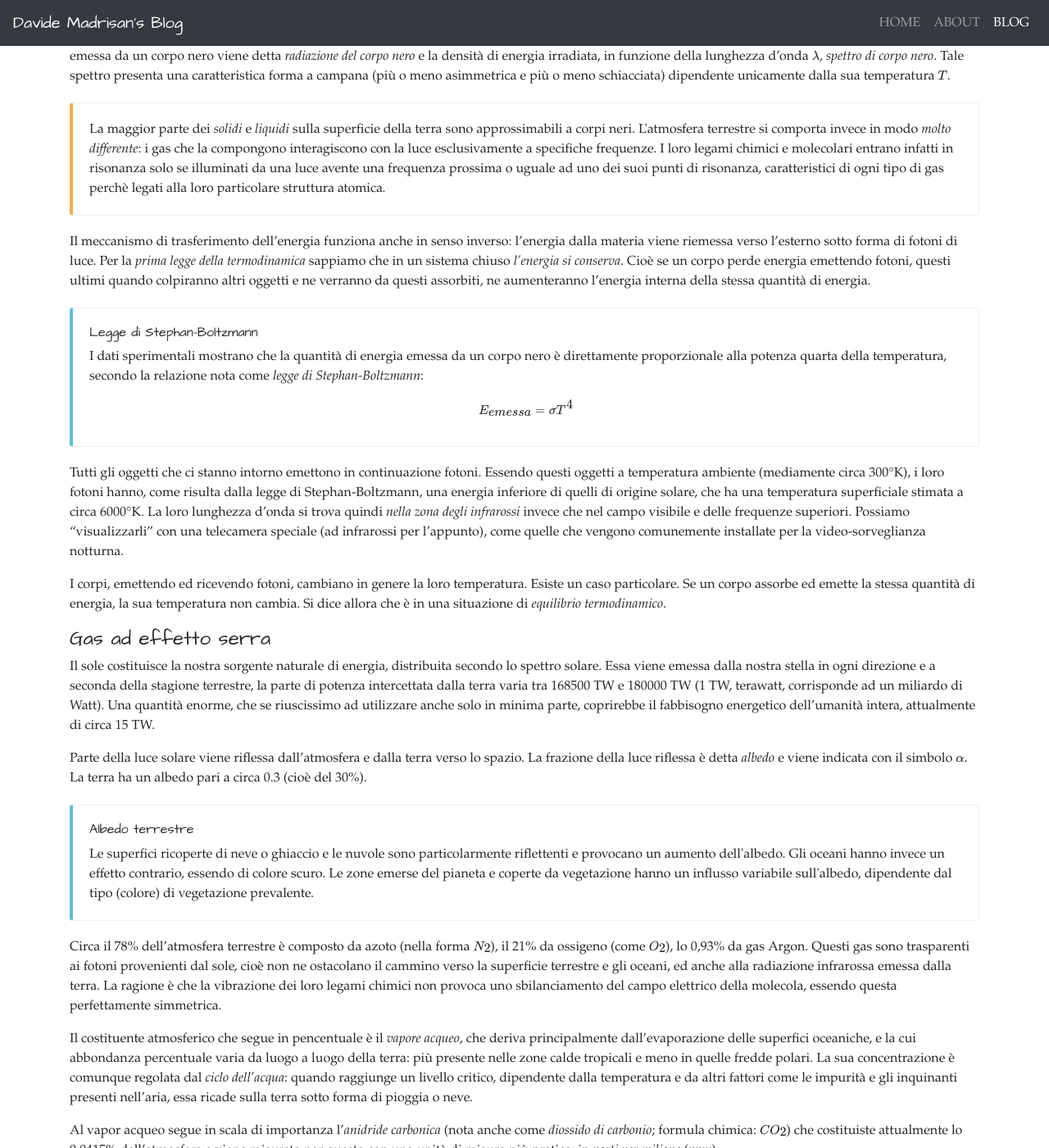
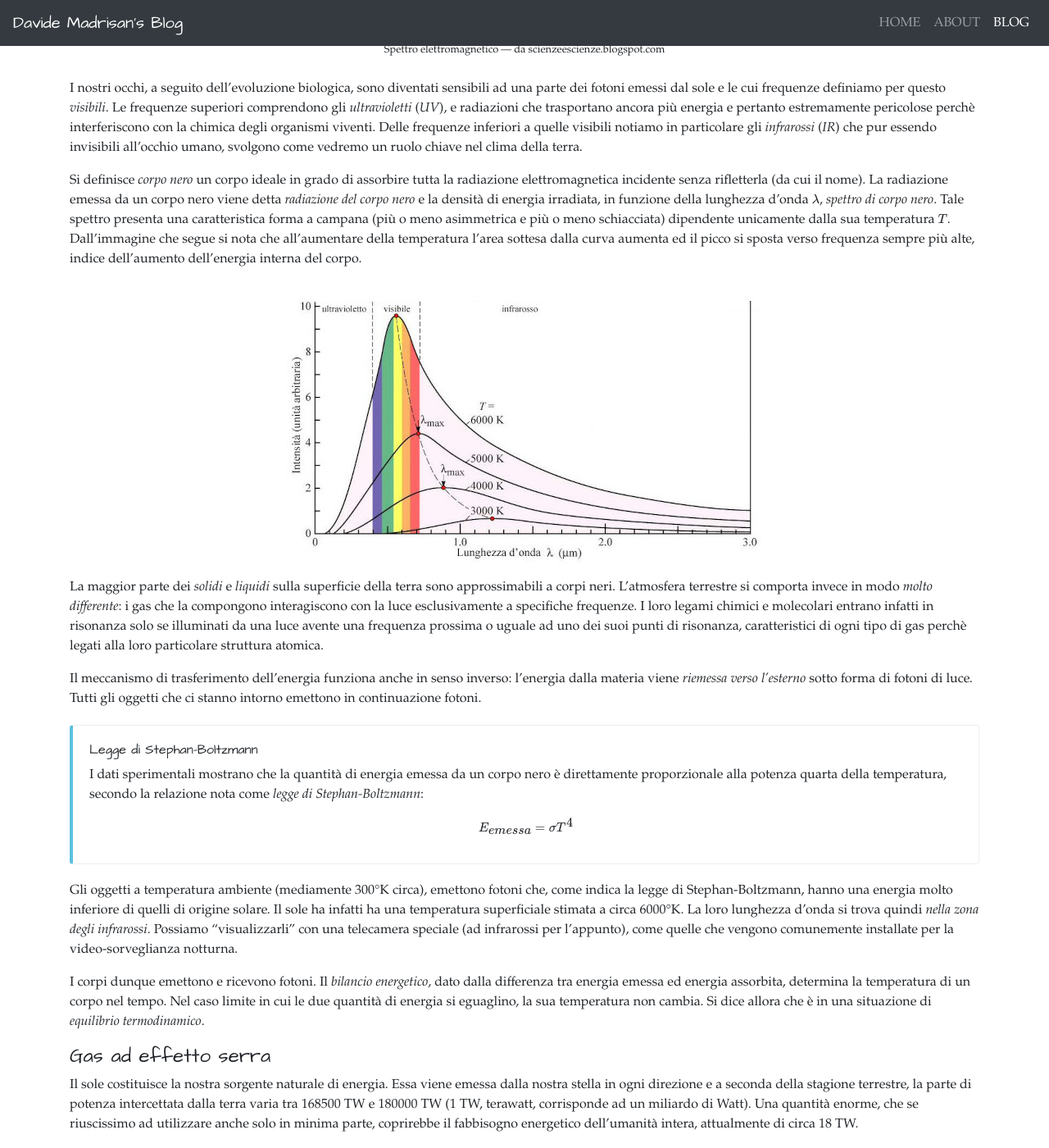
Before and after one commit to madrisan/madrisan.github.io, a Jekyll site: the page built from _posts/2020-12-29-climate-changes-physics.md, in a window 1280 px wide and 1400 px high, scrolled down 1694 px. Shown: the whole window at 82% size. Built offline with Jekyll 4.4.1, drawn with Linux system fonts in a browser that asks for light colours; nearby versions of some CDN libraries; formulas are drawn with MathJax 3; some of the changed text lies outside the part shown.

Commit message:
Try to clarify some points of the post
Signed-off-by: Davide Madrisan <davide.madrisan@gmail.com>

```diff
--- a/_posts/2020-12-29-climate-changes-physics.md
+++ b/_posts/2020-12-29-climate-changes-physics.md
@@ -21,28 +21,41 @@ del clima terrestre e rendere meno astratta l'espressione ormai comunemente usat
 
 #### Energia, temperatura e radiazione elettromagnetica
 
-Tutti i corpi ad una temperatura $$T$$ superiore allo zero assoluto (zero gradi sulla scala Kelvin,
-equivalente alla temperature di &minus;273,15°C) possiedono una *energia interna* che si manifesta
-a livello microscopico come movimento o oscillazione degli atomi che lo costituiscono.
+Tutti i corpi possiedono una *energia interna* che si manifesta a livello microscopico come
+movimento o oscillazione degli atomi che lo costituiscono.
 
-La *temperatura* di un corpo à la misura di questa energia interna. Quando quest'ultima aumenta,
-cioè il movimento interno dei suoi atomi aumenta, la temperatura del corpo cresce.
+La *temperatura* di un corpo à la misura macroscopica di questa energia interna.
+Quando quest'ultima aumenta, cioè il movimento interno dei suoi atomi aumenta, la temperatura del
+corpo cresce.
 E viceversa, una diminuzione della sua energia interna risulta in una diminuzione della
 temperatura globale del corpo.
 
 <div class="bd-callout bd-callout-info">
 <h6>La scala Kelvin delle temperature</h6>
 <p>
-I fisici utilizzano di preferenza la scala Kelvin poichè la temperatura espressa in questo modo è
-proporzionale all'energia interna di un corpo. Ad esempio un raddoppio della temperatura in gradi
-Kelvin di un corpo si traduce in un raddoppio della sua energia interna.
-Questa proprierà non è invece valida per una misura in gradi centrigradi.
+I fisici utilizzano di preferenza la <i>scala Kelvin</i> (introdotta dal fisico britannico
+William Thomson, meglio conosciuto come Lord Kelvin), poichè la temperatura espressa in questo
+modo è proporzionale all'energia interna di un corpo. Ad esempio un raddoppio della temperatura
+in gradi Kelvin di un corpo si traduce in un raddoppio della sua energia interna.
+Questa proprierà non è valida per una misura in gradi centrigradi.
+
 Si passa facilmente da una temperatura espressa in gradi Kelvin all'equivalente temperatura
-in gradi centigradi sottraendo 273 gradi (più precisamente 273,15 gradi).
+in gradi centigradi sottraendo 273 gradi (più precisamente 273,15 gradi) ed aggiungendo
+273 gradi nella conversione inversa.
+$$
+\begin{array}{l|rcl}
+conversione & °C & \xrightarrow[]{\text{ + 273 }}      & °K \\
+            & °K & \xleftarrow[]{\text{ &minus; 273 }} & °C
+\end{array}
+$$
+
+Lo <i>zero assoluto</i> (0°K) è la temperatura minima possibile teorica di un qualsiasi sistema
+termodinamico. Si può dimostrare in base alle leggi della fisica che è una temperatura limite non
+raggiungibile.
 </p>
 </div>
 
-Questa energia si diffonde nello spazio anche in assenza di materia come
+L'energia di un corpo si diffonde nello spazio anche in assenza di materia, come
 *radiazione elettromagnetica*. È così che l'energia emessa dal sole raggiunge l'atmosfera e la
 superficie terrestre, sotto forma di un flusso di fotoni di luce, dopo aver percorso la distanza di
 circa 150 milioni di kilometri che ci separa dalla nostra stella.
@@ -56,15 +69,15 @@ $$
 \lambda = \frac{c}{\nu}
 $$
 
-<div pb-2>
+<div class="pb-2">
 <img src="/assets/images/blog-spettro-elettromagnetico.png" class="mx-auto d-block img-fluid">
 <p class="text-center"><small>
 Spettro elettromagnetico &mdash; da scienzeescienze.blogspot.com
 </small></p>
 </div>
 
-I nostri occhi, frutto dell'evoluzione biologica, sono sensibili ad una parte dei fotoni emessi
-dal sole e le cui frequenze definiamo per questo *visibili*.
+I nostri occhi, a seguito dell'evoluzione biologica, sono diventati sensibili ad una parte dei
+fotoni emessi dal sole e le cui frequenze definiamo per questo *visibili*.
 Le frequenze superiori comprendono gli *ultravioletti* (*UV*), e radiazioni che trasportano ancora
 più energia e pertanto estremamente pericolose perchè interferiscono con la chimica degli
 organismi viventi.
@@ -78,9 +91,14 @@ La radiazione emessa da un corpo nero viene detta *radiazione del corpo nero* e
 energia irradiata, in funzione della lunghezza d’onda $$\lambda$$, *spettro di corpo nero*.
 Tale spettro presenta una caratteristica forma a campana (più o meno asimmetrica e più o meno
 schiacciata) dipendente unicamente dalla sua temperatura $$T$$.
+Dall'immagine che segue si nota che all'aumentare della temperatura l'area sottesa dalla curva
+aumenta ed il picco si sposta verso frequenza sempre più alte, indice dell'aumento dell'energia
+interna del corpo.
 
-<div class="bd-callout bd-callout-warning">
-<p>
+<div class="pb-3">
+<img src="/assets/images/blog-blackbody-spectra.jpg" class="mx-auto d-block img-fluid">
+</div>
+
 La maggior parte dei <i>solidi</i> e <i>liquidi</i> sulla superficie della terra sono
 approssimabili a corpi neri.
 L'atmosfera terrestre si comporta invece in modo <i>molto differente</i>:
@@ -88,15 +106,10 @@ i gas che la compongono interagiscono con la luce esclusivamente a specifiche fr
 I loro legami chimici e molecolari entrano infatti in risonanza solo se illuminati da una luce
 avente una frequenza prossima o uguale ad uno dei suoi punti di risonanza, caratteristici di
 ogni tipo di gas perchè legati alla loro particolare struttura atomica.
-</p>
-</div>
 
 Il meccanismo di trasferimento dell'energia funziona anche in senso inverso:
-l'energia dalla materia viene riemessa verso l'esterno sotto forma di fotoni di luce.
-Per la *prima legge della termodinamica* sappiamo che in un sistema chiuso *l'energia si conserva*.
-Cioè se un corpo perde energia emettendo fotoni, questi ultimi quando colpiranno altri oggetti
-e ne verranno da questi assorbiti, ne aumenteranno l'energia interna della stessa quantità di
-energia.
+l'energia dalla materia viene *riemessa verso l'esterno* sotto forma di fotoni di luce.
+Tutti gli oggetti che ci stanno intorno emettono in continuazione fotoni.
 
 <div class="bd-callout bd-callout-info">
 <h6>Legge di Stephan-Boltzmann</h6>
@@ -110,34 +123,35 @@ $$
 </p>
 </div>
 
-Tutti gli oggetti che ci stanno intorno emettono in continuazione fotoni.
-Essendo questi oggetti a temperatura ambiente (mediamente circa 300°K), i loro fotoni hanno,
-come risulta dalla legge di Stephan-Boltzmann, una energia inferiore di quelli di origine solare,
-che ha una temperatura superficiale stimata a circa 6000°K.
-La loro lunghezza d'onda si trova quindi *nella zona degli infrarossi* invece che nel campo
-visibile e delle frequenze superiori.
+Gli oggetti a temperatura ambiente (mediamente 300°K circa), emettono fotoni che, come indica
+la legge di Stephan-Boltzmann, hanno una energia molto inferiore di quelli di origine solare.
+Il sole ha infatti ha una temperatura superficiale stimata a circa 6000°K.
+La loro lunghezza d'onda si trova quindi *nella zona degli infrarossi*.
 Possiamo "visualizzarli" con una telecamera speciale (ad infrarossi per l'appunto), come quelle
 che vengono comunemente installate per la video-sorveglianza notturna.
 
-I corpi, emettendo ed ricevendo fotoni, cambiano in genere la loro temperatura.
-Esiste un caso particolare.
-Se un corpo assorbe ed emette la stessa quantità di energia, la sua temperatura non cambia.
+I corpi dunque emettono e ricevono fotoni.
+Il *bilancio energetico*, dato dalla differenza tra energia emessa ed energia assorbita, determina
+la temperatura di un corpo nel tempo. Nel caso limite in cui le due quantità di energia si
+eguaglino, la sua temperatura non cambia.
 Si dice allora che è in una situazione di *equilibrio termodinamico*.
 
 #### Gas ad effetto serra
 
-Il sole costituisce la nostra sorgente naturale di energia, distribuita secondo lo spettro
-solare. Essa viene emessa dalla nostra stella in ogni direzione e a seconda della stagione
+Il sole costituisce la nostra sorgente naturale di energia.
+Essa viene emessa dalla nostra stella in ogni direzione e a seconda della stagione
 terrestre, la parte di potenza intercettata dalla terra varia tra 168500 TW e 180000 TW
 (1 TW, terawatt, corrisponde ad un miliardo di Watt).
 Una quantità enorme, che se riuscissimo ad utilizzare anche solo in minima parte, coprirebbe il
-fabbisogno energetico dell'umanità intera, attualmente di circa 15 TW.
+fabbisogno energetico dell'umanità intera, attualmente di circa 18 TW.
 
-Parte della luce solare viene riflessa dall'atmosfera e dalla terra verso lo spazio.
+Non tutta l'energia raggiunge la superficie terrestre.
+Parte della luce solare viene riflessa dalle nuvole e dall'atmosfera.
+Una frazione viene anche riflessa dalla superficie terrestre.
 La frazione della luce riflessa è detta *albedo* e viene indicata con il simbolo $$\alpha$$.
 La terra ha un albedo pari a circa 0.3 (cioè del 30%).
 
-<div class="bd-callout bd-callout-info">
+<div class="bd-callout bd-callout-warning">
 <h6>Albedo terrestre</h6>
 <p>
 Le superfici ricoperte di neve o ghiaccio e le nuvole sono particolarmente riflettenti e
@@ -157,7 +171,7 @@ elettrico della molecola, essendo questa perfettamente simmetrica.
 Il costituente atmosferico che segue in pencentuale è il *vapore acqueo*, che deriva
 principalmente dall'evaporazione delle superfici oceaniche, e la cui abbondanza percentuale
 varia da luogo a luogo della terra: più presente nelle zone calde tropicali e meno in quelle
-fredde polari. La sua concentrazione è comunque regolata dal *ciclo dell'acqua*:
+fredde polari. La sua concentrazione è regolata dal *ciclo dell'acqua*:
 quando raggiunge un livello critico, dipendente dalla temperatura e da altri fattori come le
 impurità e gli inquinanti presenti nell'aria, essa ricade sulla terra sotto forma di pioggia o
 neve.
@@ -185,17 +199,13 @@ Livello di diossido di carbonio in ppm misurato dal 2005
 </p>
 </div>
 
-<div class="bd-callout bd-callout-danger">
-<p>
 Contrariamente al vapore acqueo, il diossido di carbonio rimane stabilmente nell'atmosfera per
 tempi molto lunghi. Occorrono alcuni secoli o millenni affinchè venga assorbito dagli oceani e
 dalla vegetazione terrestre, ma una parte consistente, pari a circa il 25%, rimarrà attivo
-pressochè <i>indefinitamente</i> (per centinaia di migliaia di anni), spostandosi essenzialmente
+pressochè *indefinitamente* (per centinaia di migliaia di anni), spostandosi essenzialmente
 tra atmosfera, oceani e vegetazione.
 L'interessante ciclo del carbonio terrestre è descritto in modo dettagliato nel libro
-"<i>The Long Thaw</i>" di David Archer e sarà descritto in un prossimo post.
-</p>
-</div>
+"*The Long Thaw*" di David Archer e sarà descritto in un prossimo post.
 
 Altri gas presenti in parti ancora minori sono il metano ($$CH_4$$) e l'ozono ($$O_3$$) che
 in alta armosfera è fondamentale per la preservazione della vita sulla terra, poichè assorbe
@@ -206,7 +216,7 @@ buona parte dei raggi ultravioletti ad alta energia provenienti dal sole.
 Questo gruppo di gas (<i>vapore acqueo</i>, <i>diossido di carbonio</i> e <i>metano</i>
 principalmente), pur essendo presenti soltanto in tracce nell'atmosfera, hanno un ruolo vitale e
 vengono indicati col il nome di <i>gas ad effetto serra</i>.
-Questi gas infatti assorbono parte dei fotoni infrarossi emessi dalla superficie terrestre.
+Essi infatti assorbono parte dei fotoni infrarossi emessi dalla superficie terrestre.
 Questo fatto provoca un riscaldamento della zona bassa dell'atmosfera (la <i>troposfera</i>) che
 raggiungere la temperatura media di 288°K (15°C) invece dei 255°K (&minus;18°C) che ci sarebbero in
 loro assenza.
@@ -243,17 +253,19 @@ Una stima che è più elevata di quella
 </p>
 </div>
 
-#### Bilancio termico
+#### Bilancio termico terrestre
 
 La temperatura degli oceani e della superficie terrestre è determinata dall'interazione tra il
 flusso di energia proveniente dal sole e quello irraggiato della terra verso lo spazio.
-Il flusso di energia IR aumenta con il crescere della temperatura, verso un nuovo equilibrio
-termico terrestre, che tuttavia non può essere raggiunto perchè ogni anno vengono rilasciati
-nell'atmosfera dalle attività umane miliardi di tonnellate di $$CO_2$$, bruciando combustibili
-fossili e distruggendo foreste che ne assorbirebbero una parte considerevole
+Il flusso di energia infrarossa aumenta con il crescere della temperatura, verso un nuovo
+equilibrio termico terrestre, che tuttavia non può essere raggiunto perchè ogni anno vengono
+rilasciati nell'atmosfera dalle attività umane miliardi di tonnellate di $$CO_2$$, bruciando
+combustibili fossili e distruggendo foreste che ne assorbirebbero una parte considerevole
 (transformandola per mezzo della fotosintesi in ossigeno ed altre sostanze organiche).
+Miliardi di tonnellate che anno dopo anno si accumulano nell'atmosfera e provocano un aumento
+dell'effetto serra naturale e della temperatura media della troposfera.
 
-I risultati scientifici, cumulati soprattutto negli ultimi trenta anni, ci mostrano che il
+I risultati scientifici, soprattutto degli ultimi trenta anni, ci mostrano che il
 clima terrestre è un *sistema complesso* costituito da molteplici elementi strettamente correlati
 tra loro ed in equilibrio instabile, almeno su una scala di centinaia di migliaia di anni.
 Stiamo eseguendo su scala planetaria un esperimento di cui non sappiamo calcolare pienamente le
@@ -262,4 +274,4 @@ conseguenze, ma di cui la scienza ci indica in modo sempre più chiaro l'estrema
 Non abbiamo un pianeta o un ecosistema di riserva, dove migrare nel caso il risultato fosse
 disastroso.
 Ed affidarsi all'idea che la tecnologia del futuro saprà risolvere il problema è un rischio
-insensato ed il cui prezzo maggiore sarà pagato da altri: dalle generazioni future.
+insensato ed il cui prezzo maggiore sarà pagato da altri: le generazioni future.
```
Also changed, not shown: assets/images/blog-blackbody-spectra.jpg (added).
